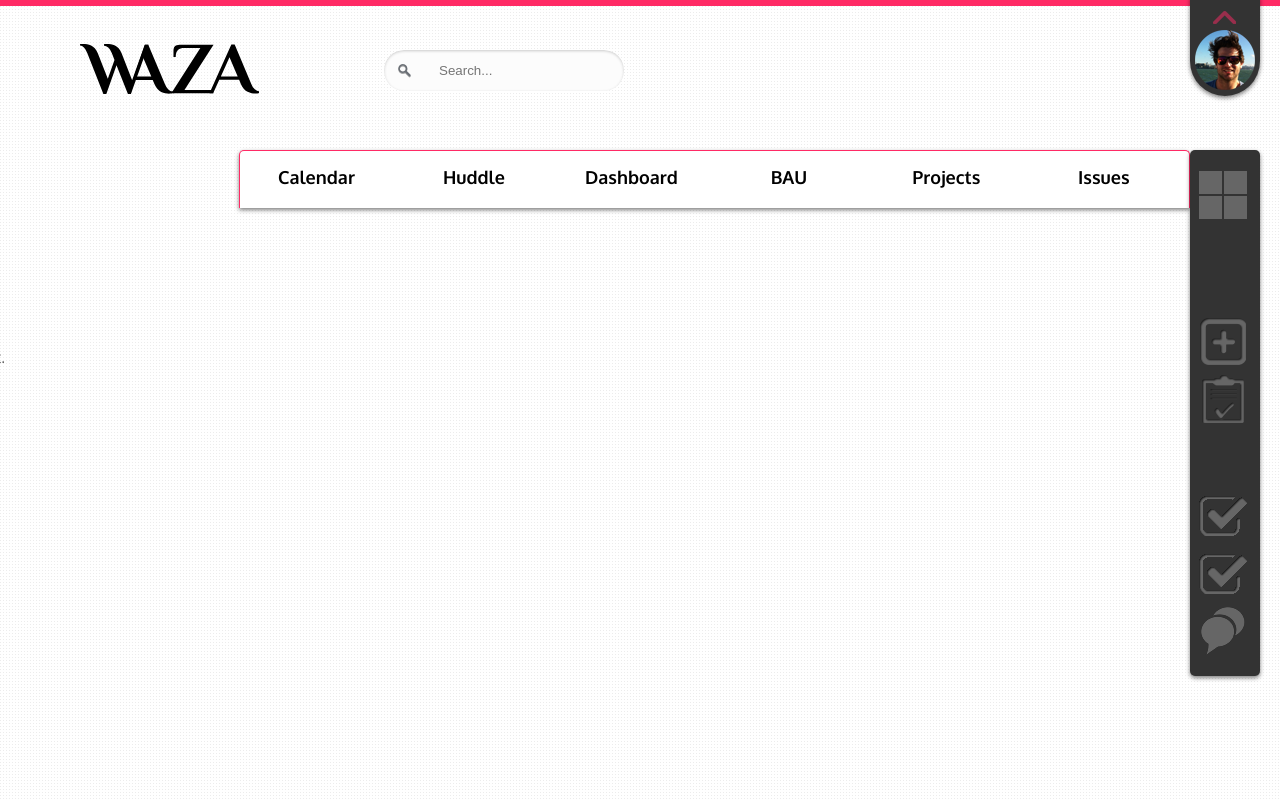
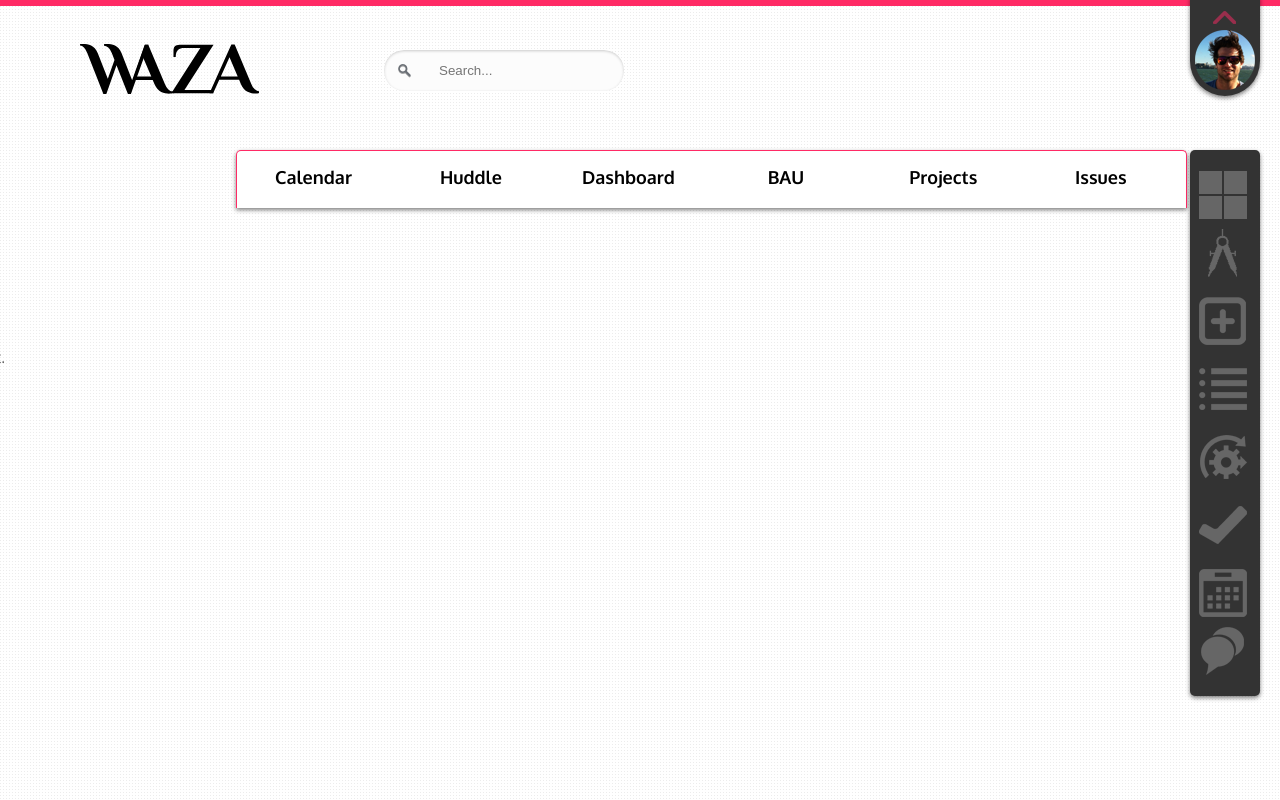
Before and after one commit to whittakersc/waza-task, a Rails app: page /tasks/baus in a window 1280 px wide. Run offline with Rails 7, Linux system fonts and the light colour scheme; the visitor is signed in with stand-in values (Sample User, id 1); data that the repository does not hold is empty; style sheets or scripts are compiled from the project's sources; some libraries are stand-ins or nearby versions.

Commit message:
sidebar icons

```diff
--- a/app/assets/stylesheets/application.css
+++ b/app/assets/stylesheets/application.css
@@ -40,8 +40,9 @@
 .sidebar a {
 	margin: 0 auto;
 	z-index: 400;
-	margin-bottom: 30px;
+
 }
+
 
 .sidebar .button span {
 	width: 48px;
@@ -50,6 +51,7 @@
 	vertical-align: middle;
 	padding:5px 5px 5px 5px;
 	background-position: center;
+	margin-bottom: 10px;
 }
 
 /*.icon-caricon {
@@ -82,26 +84,151 @@
 	background-position: center;
 }
 
-.completed-to-dos {
-	background: url(completed.png) no-repeat;
+#spike {
+	background: url(spike_grey.png) no-repeat;
+	width: 48px;
+	height: 48px;
+	display: inline-block;
+	vertical-align: middle;
+	padding:5px 5px 5px 5px;
+	background-position: center;
 }
 
-.all-to-dos {
-	background: url(alltodos.png) no-repeat;
-}
-
-.in-progress {
-	background: url(inprogress.png) no-repeat;
+#spike:hover {
+	background: url(spike_pink.png) no-repeat;
+	width: 48px;
+	height: 48px;
+	display: inline-block;
+	vertical-align: middle;
+	padding:5px 5px 5px 5px;
+	background-position: center;
 }
 
 
-.new-task {
-	background: url(addtask.png) no-repeat;
+#completed-to-dos {
+	background: url(complete_grey.png) no-repeat;
+	width: 48px;
+	height: 48px;
+	display: inline-block;
+	vertical-align: middle;
+	padding:5px 5px 5px 5px;
+	background-position: center;
 }
 
-.chat {
-	background: url(chat.png) no-repeat;
+#completed-to-dos:hover {
+	background: url(complete_pink.png) no-repeat;
+	width: 48px;
+	height: 48px;
+	display: inline-block;
+	vertical-align: middle;
+	padding:5px 5px 5px 5px;
+	background-position: center;
 }
+
+
+#all-to-dos {
+	background: url(all_grey.png) no-repeat;
+	width: 48px;
+	height: 48px;
+	display: inline-block;
+	vertical-align: middle;
+	padding:5px 5px 5px 5px;
+	background-position: center;
+}
+
+#all-to-dos:hover {
+	background: url(all_pink.png) no-repeat;
+	width: 48px;
+	height: 48px;
+	display: inline-block;
+	vertical-align: middle;
+	padding:5px 5px 5px 5px;
+	background-position: center;
+}
+
+#add_event {
+	background: url(event_grey.png) no-repeat;
+	width: 48px;
+	height: 48px;
+	display: inline-block;
+	vertical-align: middle;
+	padding:5px 5px 5px 5px;
+	background-position: center;
+}
+
+#add_event:hover {
+	background: url(event_pink.png) no-repeat;
+	width: 48px;
+	height: 48px;
+	display: inline-block;
+	vertical-align: middle;
+	padding:5px 5px 5px 5px;
+	background-position: center;
+}
+
+#cross {
+	background: url(add_grey.png) no-repeat;
+	width: 48px;
+	height: 48px;
+	display: inline-block;
+	vertical-align: middle;
+	padding:5px 5px 5px 5px;
+	background-position: center;
+}
+
+#cross:hover {
+	background: url(add_pink.png) no-repeat;
+	width: 48px;
+	height: 48px;
+	display: inline-block;
+	vertical-align: middle;
+	padding:5px 5px 5px 5px;
+	background-position: center;
+}
+
+#chat {
+	background: url(chat_grey.png) no-repeat;
+	width: 48px;
+	height: 48px;
+	display: inline-block;
+	vertical-align: middle;
+	padding:5px 5px 5px 5px;
+	background-position: center;
+}
+
+#chat:hover {
+	background: url(chat_pink.png) no-repeat;
+	width: 48px;
+	height: 48px;
+	display: inline-block;
+	vertical-align: middle;
+	padding:5px 5px 5px 5px;
+	background-position: center;
+}
+
+#in_progress {
+	background: url(progress_grey.png) no-repeat;
+	width: 48px;
+	height: 48px;
+	display: inline-block;
+	vertical-align: middle;
+	padding:5px 5px 5px 5px;
+	background-position: center;
+}
+
+#in_progress:hover {
+	background: url(progress_pink.png) no-repeat;
+	width: 48px;
+	height: 48px;
+	display: inline-block;
+	vertical-align: middle;
+	padding:5px 5px 5px 5px;
+	background-position: center;
+}
+
+
+
+
 
 .sidebar .button span:hover {
 	width: 48px;
@@ -110,16 +237,3 @@
 	transition: opacity .25s ease-in-out;
 	vertical-align: middle;
 }
-
-
-
-.completed-to-dos:hover {
-	background: url(completed.png) no-repeat;
-}
-.all-to-dos:hover {
-	background: url(alltodos_white.png) no-repeat;
-}
-
-.in-progress:hover {
-	background: url(inprogress_white.png) no-repeat;
-}
--- a/app/assets/stylesheets/task.css.scss
+++ b/app/assets/stylesheets/task.css.scss
@@ -14,7 +14,7 @@
   width: 949px;
   position: inherit;
   margin-top: 20px;
-  margin-left: 269px;
+  margin-left: 266px;
   padding: 0px 0px 5px 0px;
   border-top-left-radius: 5px;
   border-top-right-radius: 5px;
--- a/app/views/shared/_sidebar.html.erb
+++ b/app/views/shared/_sidebar.html.erb
@@ -24,25 +24,23 @@
 
 			</a>
 			<a href="#" class="button index" title="Spike">
-				<span class="icon-gridicon"></span>
+				<span id="spike"></span>
 			</a>
 
 			<a class="button index" id="new_task" title="Add Task" href="<%= new_task_path %>">
-
-
-				<span class="new-task"></span>
+			<span id="cross"></span>
 			</a>
 
 			<a href="#" class="button" title="All To Do's">
-				<span class="all-to-dos"></span>
+				<span id="all-to-dos"></span>
 			</a>
 
 			<a href="#" class='button' title="In Progress">
-				<span class="in_progress"></span>
+				<span id="in_progress"></span>
 			</a>
 
 			<a href="#" class='button' title="Completed">
-				<span class="completed-to-dos"></span>
+				<span id="completed-to-dos"></span>
 
 			<a href="#" class='button index popover' id="add_event" title="Add Event">
 				<div class="contents" style="display:none;">
--- a/app/views/tasks/new.html.erb
+++ b/app/views/tasks/new.html.erb
@@ -53,4 +53,10 @@
 
 </div>
 
+</div>
+
 <% end %>
+
+<script>
+
+</script>
```
Also changed, not shown: app/assets/images/add_grey.png (added), app/assets/images/add_pink.png (added), app/assets/images/all_grey.png (added), app/assets/images/all_pink.png (added), app/assets/images/chat_grey.png (added), app/assets/images/chat_pink.png (added), app/assets/images/complete_grey.png (added), app/assets/images/complete_pink.png (added), app/assets/images/event_grey.png (added), app/assets/images/event_pink.png (added), app/assets/images/progress_grey.png (added), app/assets/images/progress_pink.png (added), app/assets/images/spike_grey.png (added), app/assets/images/spike_pink.png (added).
